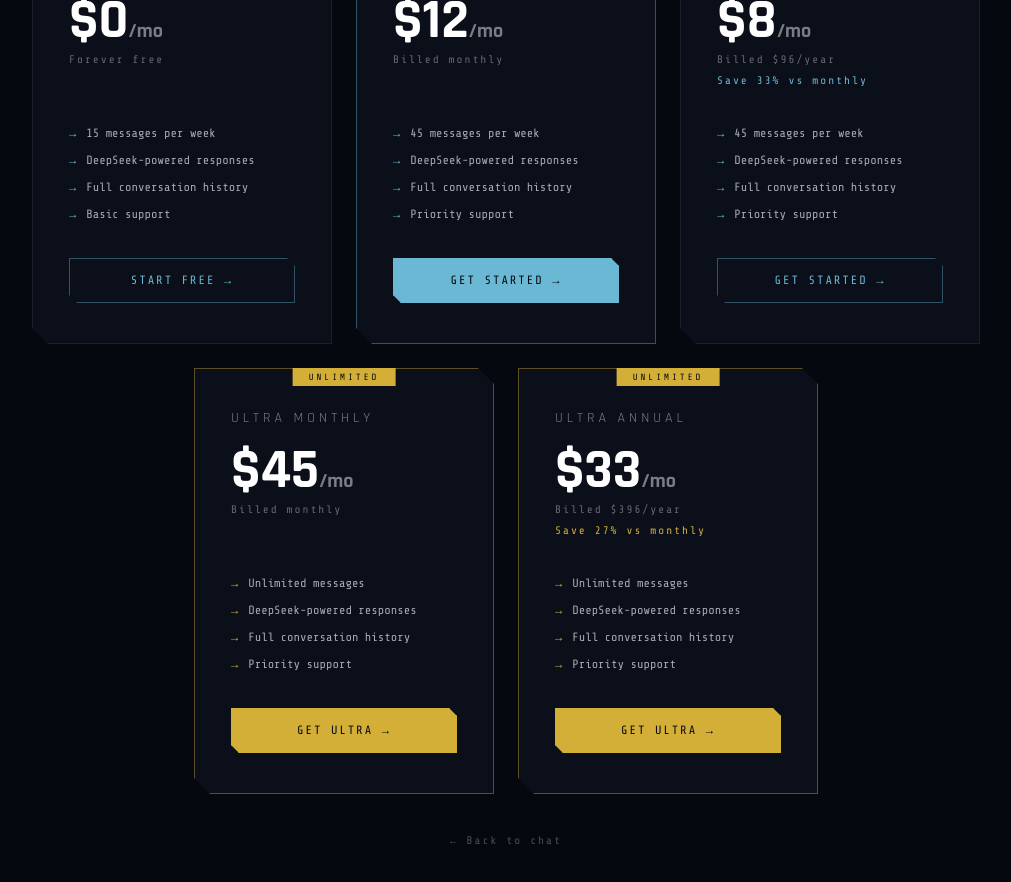
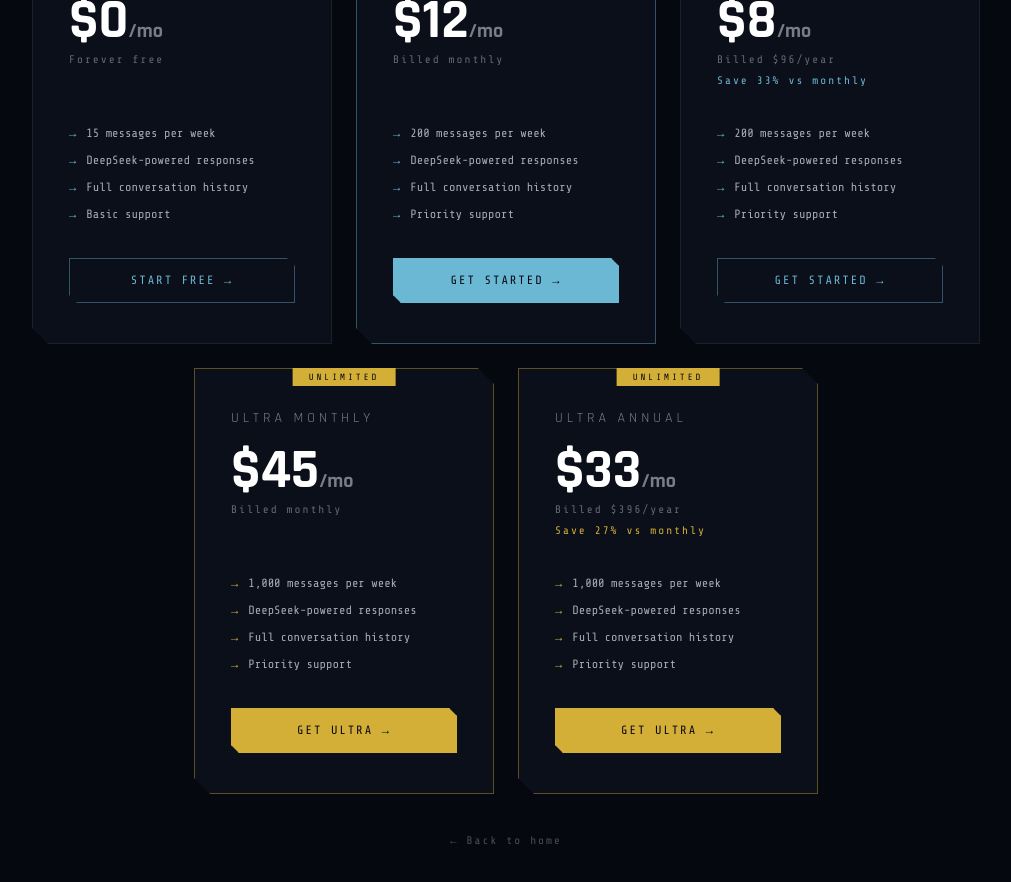
Before and after one commit to Vextarhq/vextar-app, a Next.js app: page /pricing in a window 1280 px wide. Shown: the part 320-1202 px from the top of the page, without its empty margins (134-1145 px from the left). Built offline with nearby package versions, Linux system fonts and the light colour scheme; no server answers.

Commit message:
Update message limits in pricing plans

```diff
--- a/app/pricing/page.js
+++ b/app/pricing/page.js
@@ -84,7 +84,7 @@ export default function PricingPage() {
             <p className="plan-period">Billed monthly</p>
             <p className="plan-save"> </p>
             <ul className="plan-features">
-              <li>45 messages per week</li>
+              <li>200 messages per week</li>
               <li>DeepSeek-powered responses</li>
               <li>Full conversation history</li>
               <li>Priority support</li>
@@ -100,7 +100,7 @@ export default function PricingPage() {
             <p className="plan-period">Billed $96/year</p>
             <p className="plan-save">Save 33% vs monthly</p>
             <ul className="plan-features">
-              <li>45 messages per week</li>
+              <li>200 messages per week</li>
               <li>DeepSeek-powered responses</li>
               <li>Full conversation history</li>
               <li>Priority support</li>
@@ -116,7 +116,7 @@ export default function PricingPage() {
             <p className="plan-period">Billed monthly</p>
             <p className="plan-save gold"> </p>
             <ul className="plan-features">
-              <li>Unlimited messages</li>
+              <li>1,000 messages per week</li>
               <li>DeepSeek-powered responses</li>
               <li>Full conversation history</li>
               <li>Priority support</li>
@@ -132,7 +132,7 @@ export default function PricingPage() {
             <p className="plan-period">Billed $396/year</p>
             <p className="plan-save gold">Save 27% vs monthly</p>
             <ul className="plan-features">
-              <li>Unlimited messages</li>
+              <li>1,000 messages per week</li>
               <li>DeepSeek-powered responses</li>
               <li>Full conversation history</li>
               <li>Priority support</li>
@@ -144,7 +144,7 @@ export default function PricingPage() {
 
         </div>
 
-        <a className="back-link" href="/chat">← Back to chat</a>
+        <a className="back-link" href="/landing">← Back to home</a>
       </div>
     </>
   )
```
